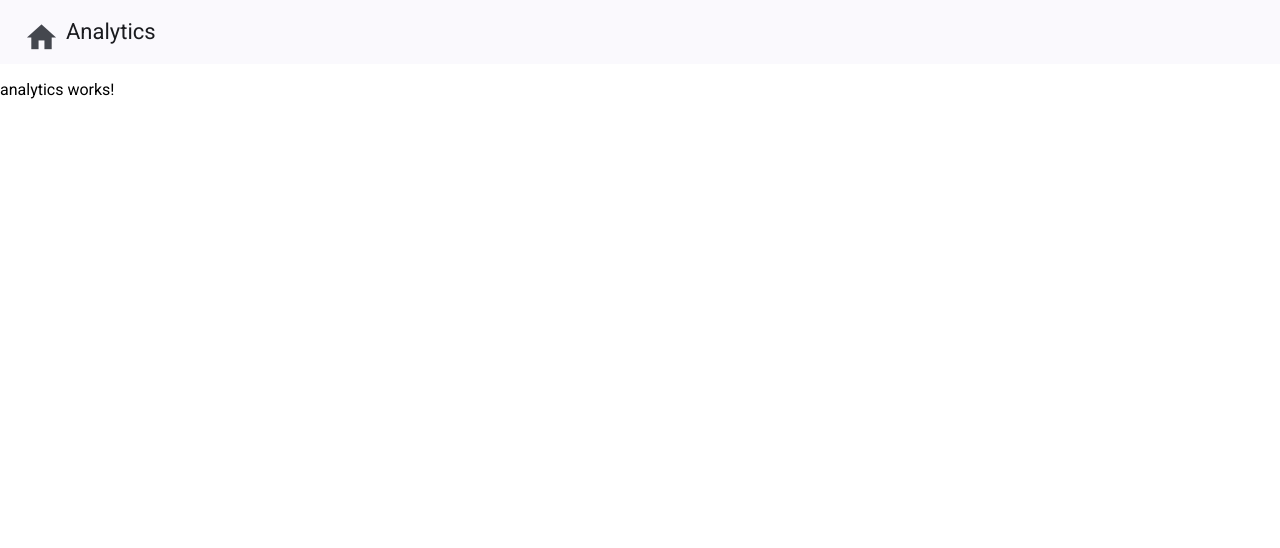
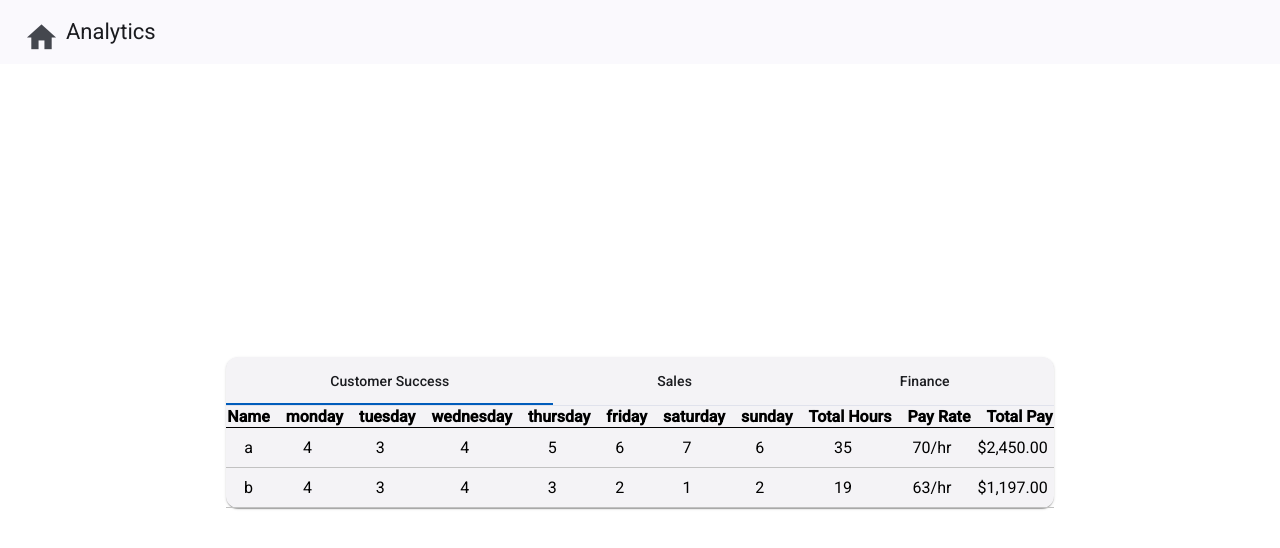
Before and after one commit to Taggart-Smith/hr-timesheet, an Angular app: page /analytics in a window 1280 px wide. Shown: the top 548 px of the page. Built offline with nearby package versions, Linux system fonts and the light colour scheme.

Commit message:
Analytics table works, finished Unit 9

```diff
--- a/src/app/components/analytics-table/analytics-table.component.html
+++ b/src/app/components/analytics-table/analytics-table.component.html
@@ -1 +1,21 @@
-<p>analytics-table works!</p>
+<div>
+    <table>
+        <thead>
+            <th>Name</th>
+            <th *ngFor="let day of weekdays">{{day}}</th>
+            <th>Total Hours</th>
+            <th>Pay Rate</th>
+            <th>Total Pay</th>
+        </thead>
+
+        <tbody>
+            <tr *ngFor="let employee of employees; let i = index">
+                <td>{{employee.name}}</td>
+                <td *ngFor="let day of weekdays">{{employee[day]}}</td>
+                <td class="total-cell">{{getTotalHours(employee)}}</td>
+                <td>{{employee.payRate}}/hr</td>
+                <td>{{employee.payRate * getTotalHours(employee) | currency }} </td>
+            </tr>
+        </tbody>
+    </table>
+</div>
--- a/src/app/components/analytics-table/analytics-table.component.ts
+++ b/src/app/components/analytics-table/analytics-table.component.ts
@@ -1,11 +1,97 @@
-import { Component } from '@angular/core';
+import { Component, Input, OnInit } from '@angular/core';
+import { Employee } from '../../interfaces/employee';
 
 @Component({
   selector: 'app-analytics-table',
   standalone: false,
   templateUrl: './analytics-table.component.html',
-  styleUrl: './analytics-table.component.scss'
+  styleUrl: './analytics-table.component.scss',
 })
-export class AnalyticsTableComponent {
+export class AnalyticsTableComponent implements OnInit {
+  @Input()
+  departmentId: string | undefined;
 
+  weekdays: string[] = [
+    'monday',
+    'tuesday',
+    'wednesday',
+    'thursday',
+    'friday',
+    'saturday',
+    'sunday',
+  ];
+  employees: Employee[] = [];
+  employeeData: Employee[] = [
+    {
+      departmentId: '1',
+      friday: 6,
+      id: '1',
+      monday: 4,
+      name: 'a',
+      payRate: 70,
+      saturday: 7,
+      sunday: 6,
+      thursday: 5,
+      tuesday: 3,
+      wednesday: 4,
+    },
+    {
+      departmentId: '1',
+      friday: 2,
+      id: '2',
+      monday: 4,
+      name: 'b',
+      payRate: 63,
+      saturday: 1,
+      sunday: 2,
+      thursday: 3,
+      tuesday: 3,
+      wednesday: 4,
+    },
+    {
+      departmentId: '2',
+      friday: 9,
+      id: '3',
+      monday: 8,
+      name: 'c',
+      payRate: 76,
+      saturday: 7,
+      sunday: 5,
+      thursday: 4,
+      tuesday: 7,
+      wednesday: 5,
+    },
+    {
+      departmentId: '3',
+      friday: 2,
+      id: '4',
+      monday: 3,
+      name: 'd',
+      payRate: 56,
+      saturday: 3,
+      sunday: 2,
+      thursday: 0,
+      tuesday: 4,
+      wednesday: 5,
+    },
+  ];
+  constructor() {}
+
+  ngOnInit(): void {
+    this.employees = this.employeeData.filter(
+      (employee) => employee.departmentId === this.departmentId
+    );
+  }
+
+  getTotalHours(employee: Employee): number {
+    return (
+      employee.monday +
+      employee.tuesday +
+      employee.wednesday +
+      employee.thursday +
+      employee.friday +
+      employee.saturday +
+      employee.sunday
+    );
+  }
 }
--- a/src/app/components/analytics/analytics.component.html
+++ b/src/app/components/analytics/analytics.component.html
@@ -1 +1,15 @@
-<p>analytics works!</p>
+<div class="main-container">
+    <mat-card>
+        <mat-tab-group mat-align-tabs="center">
+            <mat-tab label="Customer Success">
+                <app-analytics-table [departmentId]="'1'"></app-analytics-table>
+            </mat-tab>
+            <mat-tab label="Sales">
+                <app-analytics-table [departmentId]="'2'"></app-analytics-table>
+            </mat-tab>
+            <mat-tab label="Finance">
+                <app-analytics-table departmentId="3"></app-analytics-table>
+            </mat-tab>
+        </mat-tab-group>
+    </mat-card>
+</div>
--- a/src/app/components/analytics/analytics.component.scss
+++ b/src/app/components/analytics/analytics.component.scss
@@ -0,0 +1,3 @@
+mat-card {
+    margin: auto;
+}
--- a/src/app/modules/material.module.ts
+++ b/src/app/modules/material.module.ts
@@ -9,6 +9,7 @@
 import { MatInputModule } from '@angular/material/input';
 import { MatFormFieldModule } from '@angular/material/form-field';
 import { ReactiveFormsModule } from '@angular/forms';
+import { MatTabsModule } from '@angular/material/tabs';
 
 @NgModule({
   declarations: [],
@@ -22,6 +23,7 @@
     MatInputModule,
     MatFormFieldModule,
     ReactiveFormsModule,
+    MatTabsModule,
   ],
   exports: [
     MatToolbarModule,
@@ -32,6 +34,7 @@
     MatInputModule,
     MatFormFieldModule,
     ReactiveFormsModule,
+    MatTabsModule,
   ],
 })
 export class MaterialModule {}
```
